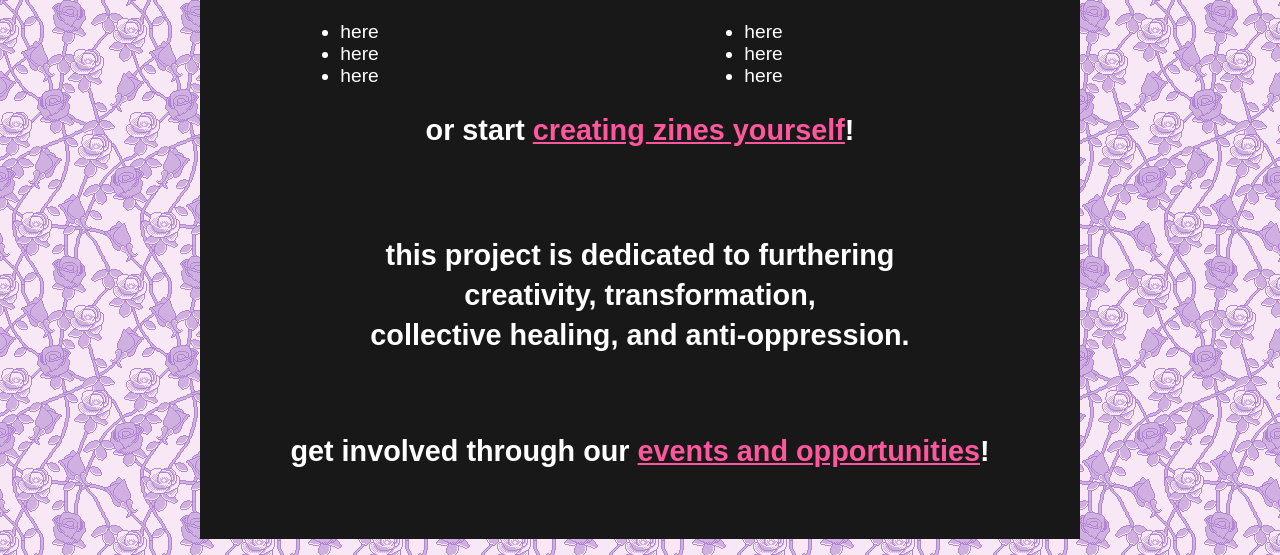
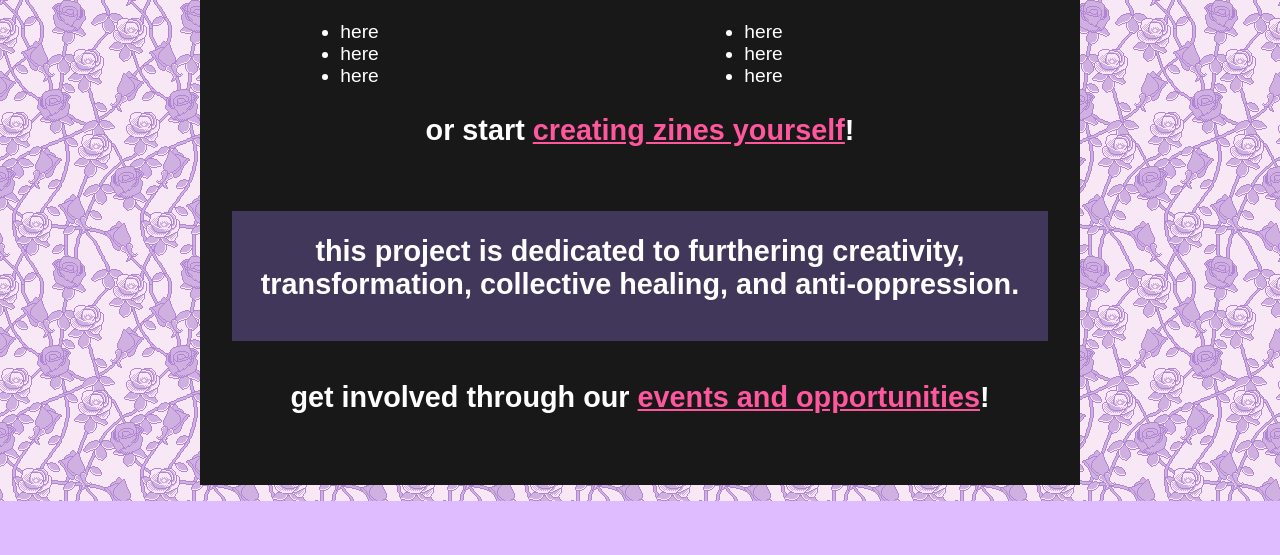
Before and after one commit to zine-cafe/zine-cafe.github.io, a plain HTML site: page index.html in a window 1280 px wide. Shown: the part 740-1295 px from the top of the page. After the commit the page ends 1241 px from the top, so only its background shows below. Drawn offline with Linux system fonts and the light colour scheme; a web font is replaced by a local one.

Commit message:
homepage appearance tweaking
added accent section for statement on values

```diff
--- a/index.html
+++ b/index.html
@@ -71,9 +71,8 @@
         <div style="margin-bottom: 4rem;">
             <h2>or start <a href="/zine-making-resources.html">creating zines yourself</a>!</h2>
         </div>
-        <div class="section">
-            <h2 style="line-height: 2.5rem;">this project is dedicated to furthering <br>creativity, transformation, <br> collective healing, and anti-oppression.</h2>
-
+        <div class="section-accent">
+            <h2>this project is dedicated to furthering creativity, transformation, collective healing, and anti-oppression.</h2>
         </div>
         <div class="section">
             <h2>get involved through our <a href="/events-opportunities.html">events and opportunities</a>!</h2>
```
